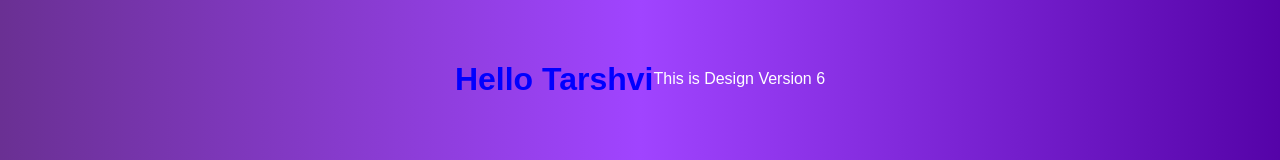
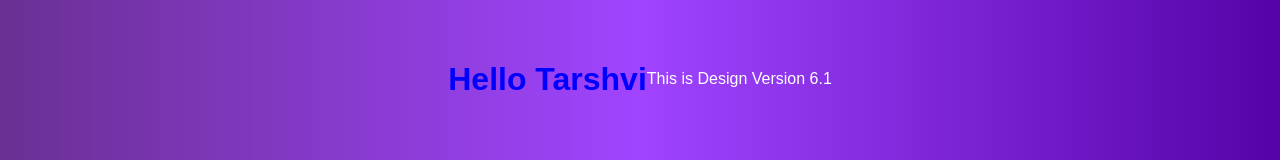
Before and after one commit to tarshvi-source/myrepo, a plain HTML site: page index.html in a window 1280 px wide. Shown: the part 321-481 px from the top of the page. Drawn offline with Linux system fonts and the light colour scheme.

Commit message:
Design 6.1

```diff
--- a/index.html
+++ b/index.html
@@ -8,6 +8,6 @@
 </head>
 <body>
     <h1>Hello Tarshvi</h1>
-    <P>This is Design Version 6</P>
+    <P>This is Design Version 6.1</P>
 </body>
 </html>
```
